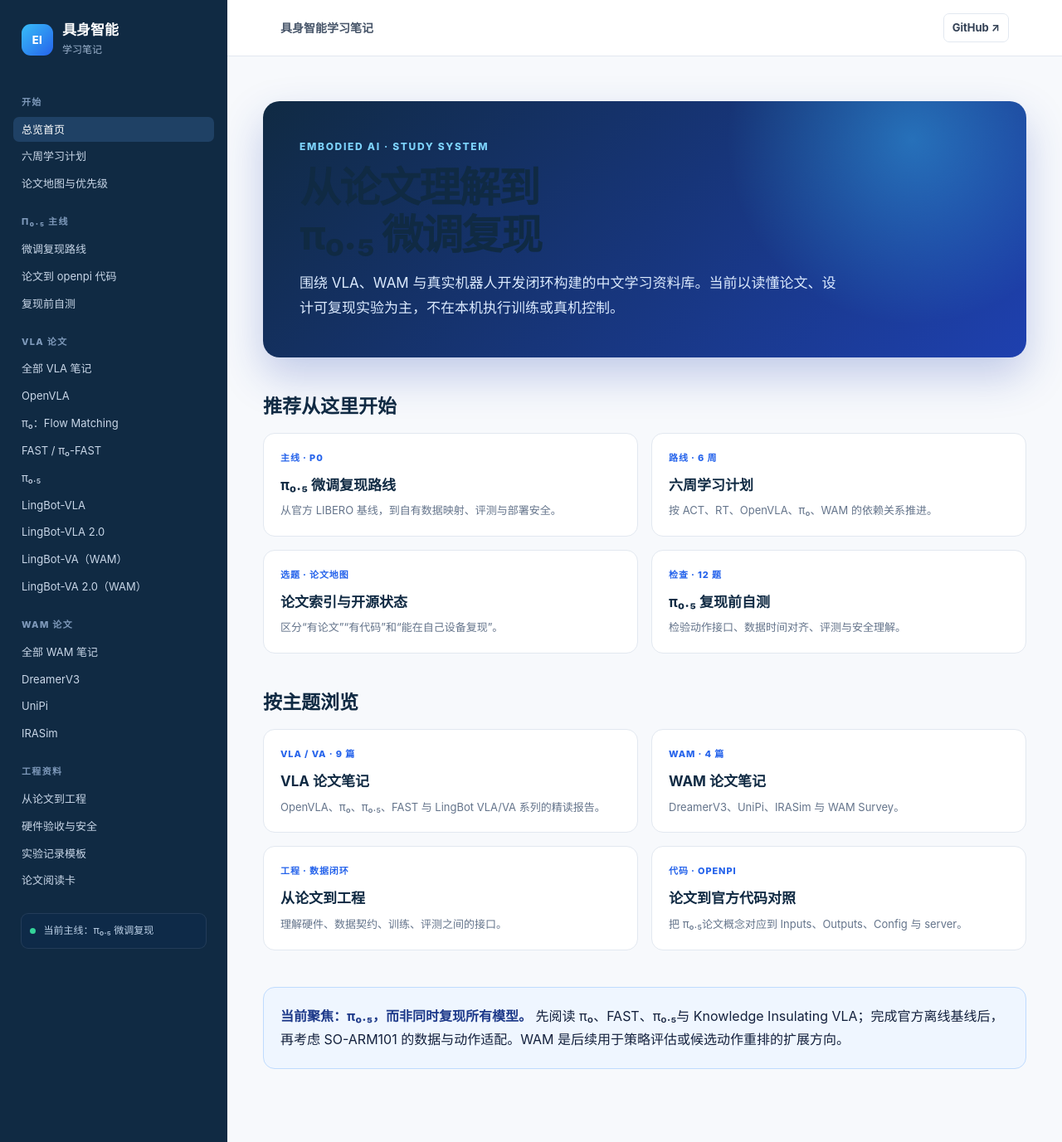
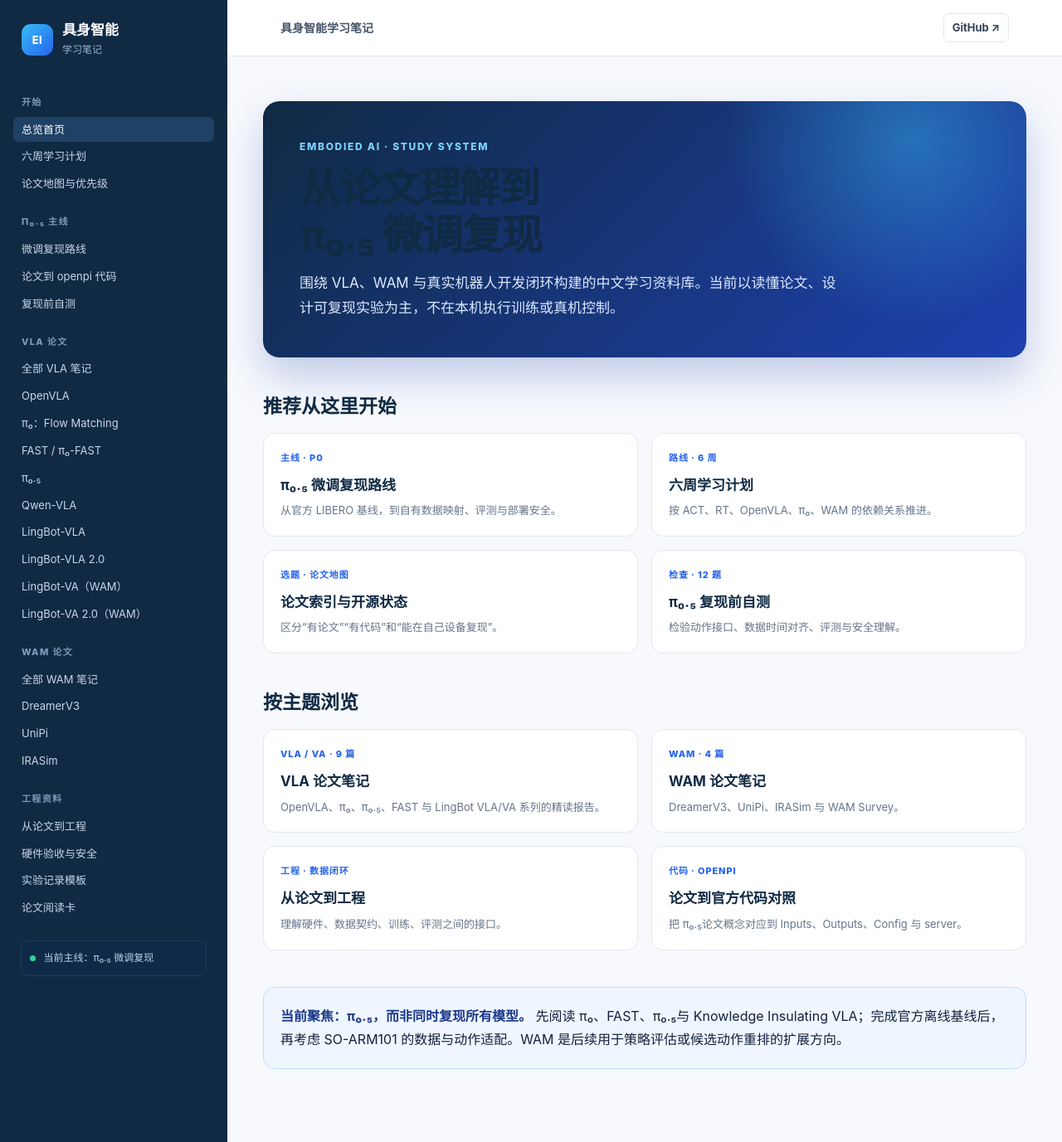
Before and after one commit to eclipse-git-boo/embodied-ai-notes, a Jekyll site: the page built from index.md, in a window 1280 px wide and 1377 px high. Shown: the whole window at 83% size. Built offline with Jekyll 4.4.1, drawn with Linux system fonts in a browser that asks for light colours.

Commit message:
Add Qwen-VLA to sidebar navigation

```diff
--- a/_layouts/default.html
+++ b/_layouts/default.html
@@ -36,6 +36,7 @@
           <a href="{{ '/学习笔记/论文笔记/VLA/pi0.html' | relative_url }}">π₀：Flow Matching</a>
           <a href="{{ '/学习笔记/论文笔记/VLA/FAST-pi0-FAST.html' | relative_url }}">FAST / π₀-FAST</a>
           <a href="{{ '/学习笔记/论文笔记/VLA/pi05.html' | relative_url }}">π₀.₅</a>
+          <a href="{{ '/学习笔记/论文笔记/VLA/Qwen-VLA.html' | relative_url }}">Qwen-VLA</a>
           <a href="{{ '/学习笔记/论文笔记/VLA/LingBot-VLA.html' | relative_url }}">LingBot-VLA</a>
           <a href="{{ '/学习笔记/论文笔记/VLA/LingBot-VLA-2.0.html' | relative_url }}">LingBot-VLA 2.0</a>
           <a href="{{ '/学习笔记/论文笔记/VLA/LingBot-VA.html' | relative_url }}">LingBot-VA（WAM）</a>
```
